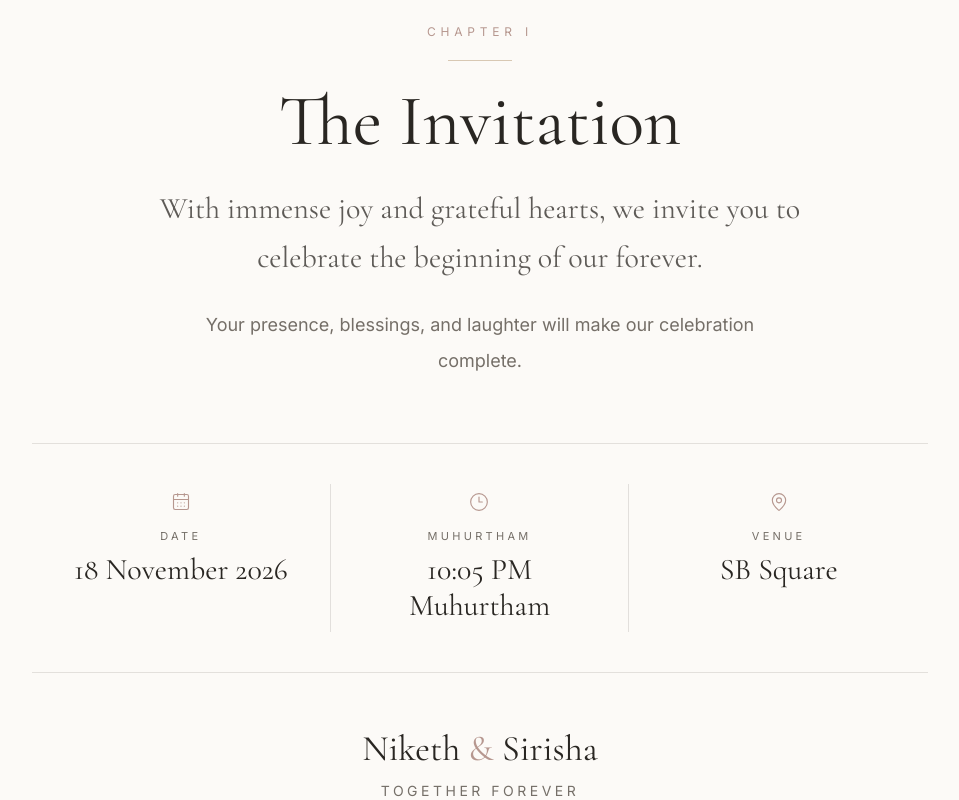
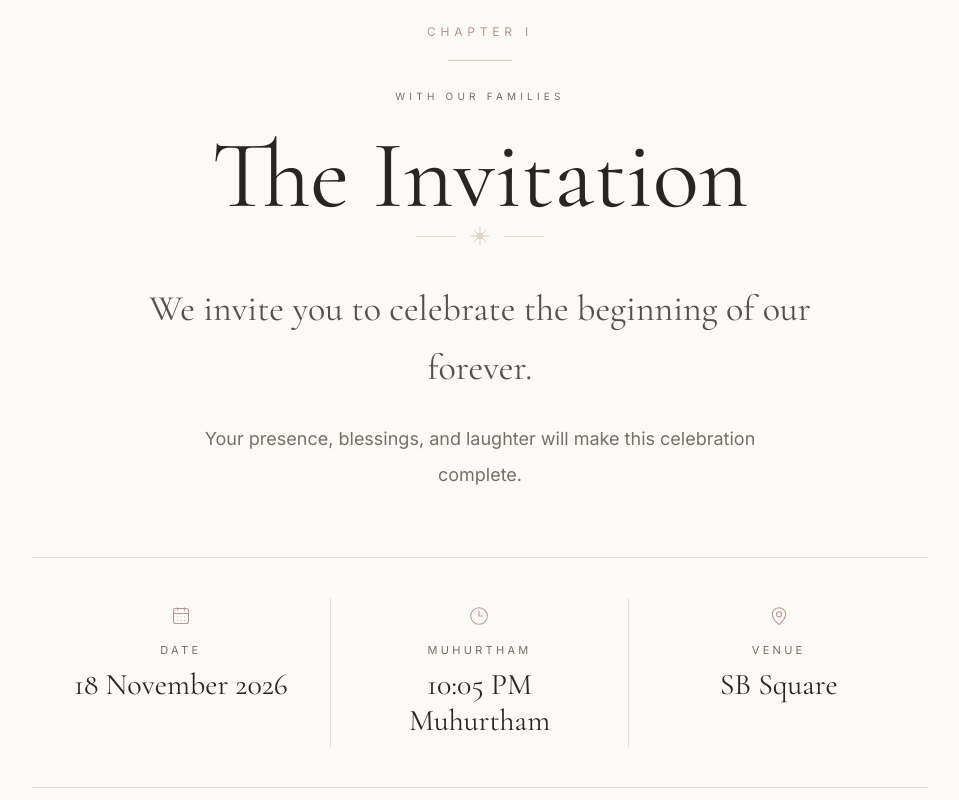
Before and after one commit to NikethVelala/NikSha, a Next.js app: page / in a window 1280 px wide. Shown: the part 920-1720 px from the top of the page, without its empty margins (160-1119 px from the left). Built offline with nearby package versions, Linux system fonts and the light colour scheme.

Commit message:
refine formal invitation chapter

```diff
--- a/components/Welcome/Welcome.tsx
+++ b/components/Welcome/Welcome.tsx
@@ -6,26 +6,27 @@ import Section from "@/components/common/Section";
 import { wedding } from "@/data/wedding";
 
 const details = [
-  {
-    label: "Date",
-    value: wedding.ceremony.date,
-    icon: CalendarDays,
-  },
-  {
-    label: "Muhurtham",
-    value: wedding.ceremony.time,
-    icon: Clock3,
-  },
-  {
-    label: "Venue",
-    value: wedding.ceremony.venue.name,
-    icon: MapPin,
-  },
+  { label: "Date", value: wedding.ceremony.date, icon: CalendarDays },
+  { label: "Muhurtham", value: wedding.ceremony.time, icon: Clock3 },
+  { label: "Venue", value: wedding.ceremony.venue.name, icon: MapPin },
 ];
+
+function Ornament() {
+  return (
+    <div aria-hidden="true" className="mx-auto flex w-32 items-center justify-center gap-3 text-champagne">
+      <span className="h-px flex-1 bg-champagne/60" />
+      <svg viewBox="0 0 28 28" className="h-6 w-6" fill="none" stroke="currentColor" strokeWidth="1">
+        <path d="M14 3v22M3 14h22M6.5 6.5l15 15M21.5 6.5l-15 15" />
+        <circle cx="14" cy="14" r="3.5" />
+      </svg>
+      <span className="h-px flex-1 bg-champagne/60" />
+    </div>
+  );
+}
 
 export default function Welcome() {
   return (
-    <Section id="welcome" className="relative overflow-hidden bg-paper py-20 sm:py-24 lg:py-28">
+    <Section id="welcome" className="relative overflow-hidden bg-paper py-24 sm:py-28 lg:py-36">
       <div className="mx-auto max-w-5xl">
         <motion.div
           initial={{ opacity: 0, y: 24 }}
@@ -36,17 +37,20 @@ export default function Welcome() {
         >
           <p className="text-xs uppercase tracking-[0.4em] text-rose">Chapter I</p>
           <div className="mx-auto mt-5 h-px w-16 bg-champagne" />
+          <p className="mt-7 text-[10px] uppercase tracking-[0.42em] text-muted">With our families</p>
 
-          <h2 className="mt-6 font-heading text-5xl leading-none text-charcoal sm:text-6xl lg:text-7xl">
+          <h2 className="mt-6 font-heading text-6xl leading-none text-charcoal sm:text-7xl lg:text-8xl">
             The Invitation
           </h2>
 
-          <p className="mx-auto mt-7 max-w-2xl font-heading text-2xl leading-relaxed text-charcoal/75 sm:text-3xl">
-            With immense joy and grateful hearts, we invite you to celebrate the beginning of our forever.
+          <Ornament />
+
+          <p className="mx-auto mt-8 max-w-2xl font-heading text-3xl leading-relaxed text-charcoal/80 sm:text-4xl">
+            We invite you to celebrate the beginning of our forever.
           </p>
 
           <p className="mx-auto mt-6 max-w-xl text-base leading-8 text-muted sm:text-lg sm:leading-9">
-            Your presence, blessings, and laughter will make our celebration complete.
+            Your presence, blessings, and laughter will make this celebration complete.
           </p>
         </motion.div>
 
@@ -60,7 +64,7 @@ export default function Welcome() {
           <div className="grid divide-y divide-line sm:grid-cols-3 sm:divide-x sm:divide-y-0">
             {details.map(({ label, value, icon: Icon }) => (
               <div key={label} className="flex items-center gap-4 px-5 py-5 sm:block sm:px-8 sm:py-2 sm:text-center">
-                <Icon className="h-5 w-5 shrink-0 text-rose sm:mx-auto" strokeWidth={1.35} />
+                <Icon className="h-5 w-5 shrink-0 text-rose sm:mx-auto" strokeWidth={1.25} />
                 <div className="sm:mt-4">
                   <p className="text-[11px] uppercase tracking-[0.3em] text-muted">{label}</p>
                   <p className="mt-2 font-heading text-2xl text-charcoal sm:text-3xl">{value}</p>
@@ -77,7 +81,7 @@ export default function Welcome() {
           transition={{ duration: 0.8, delay: 0.2 }}
           className="mt-12 text-center sm:mt-14"
         >
-          <p className="font-heading text-3xl text-charcoal sm:text-4xl">
+          <p className="font-heading text-4xl text-charcoal sm:text-5xl">
             Niketh <span className="text-rose">&amp;</span> Sirisha
           </p>
           <p className="mt-3 text-sm uppercase tracking-[0.25em] text-muted">Together Forever</p>
```
